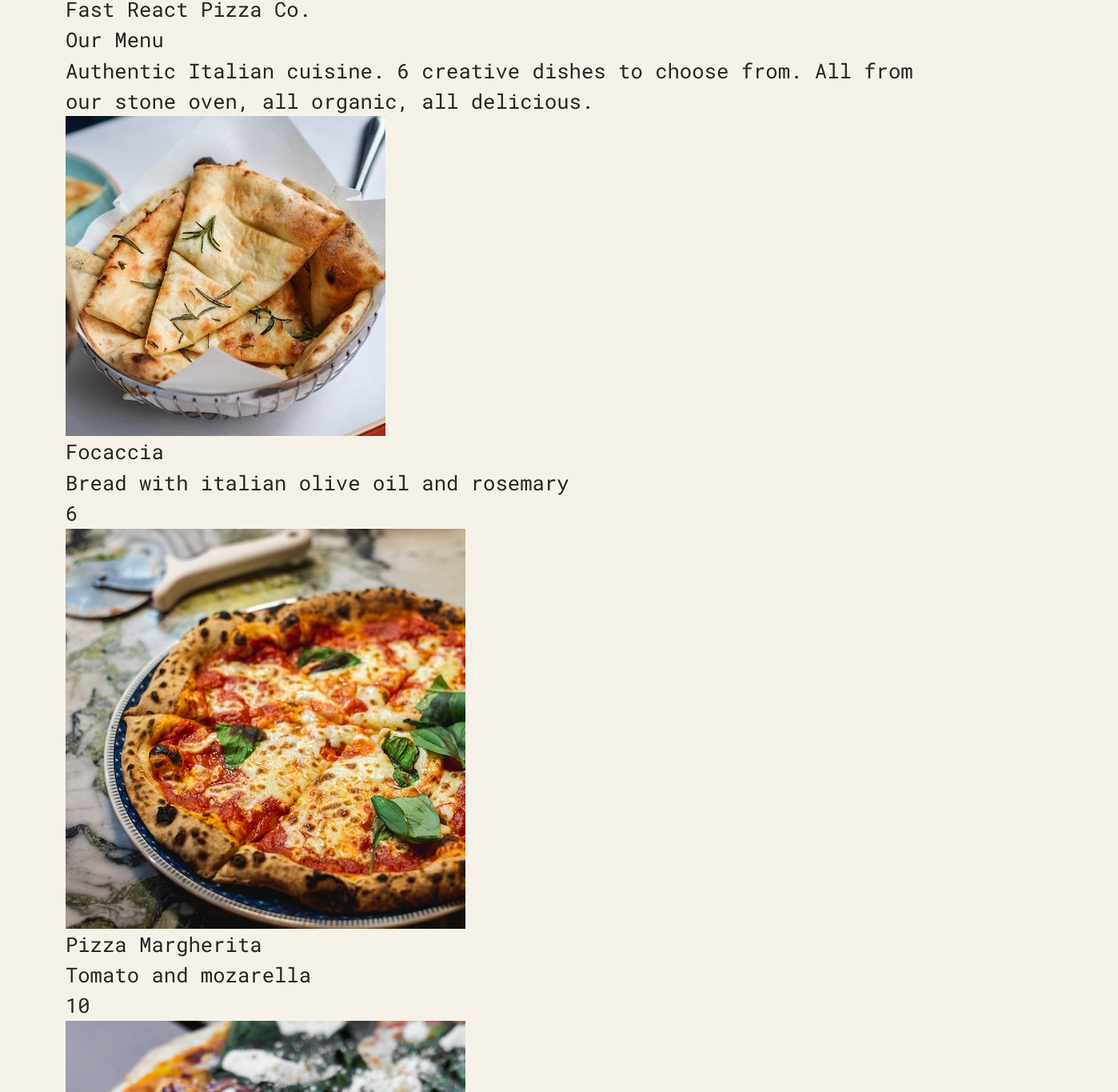
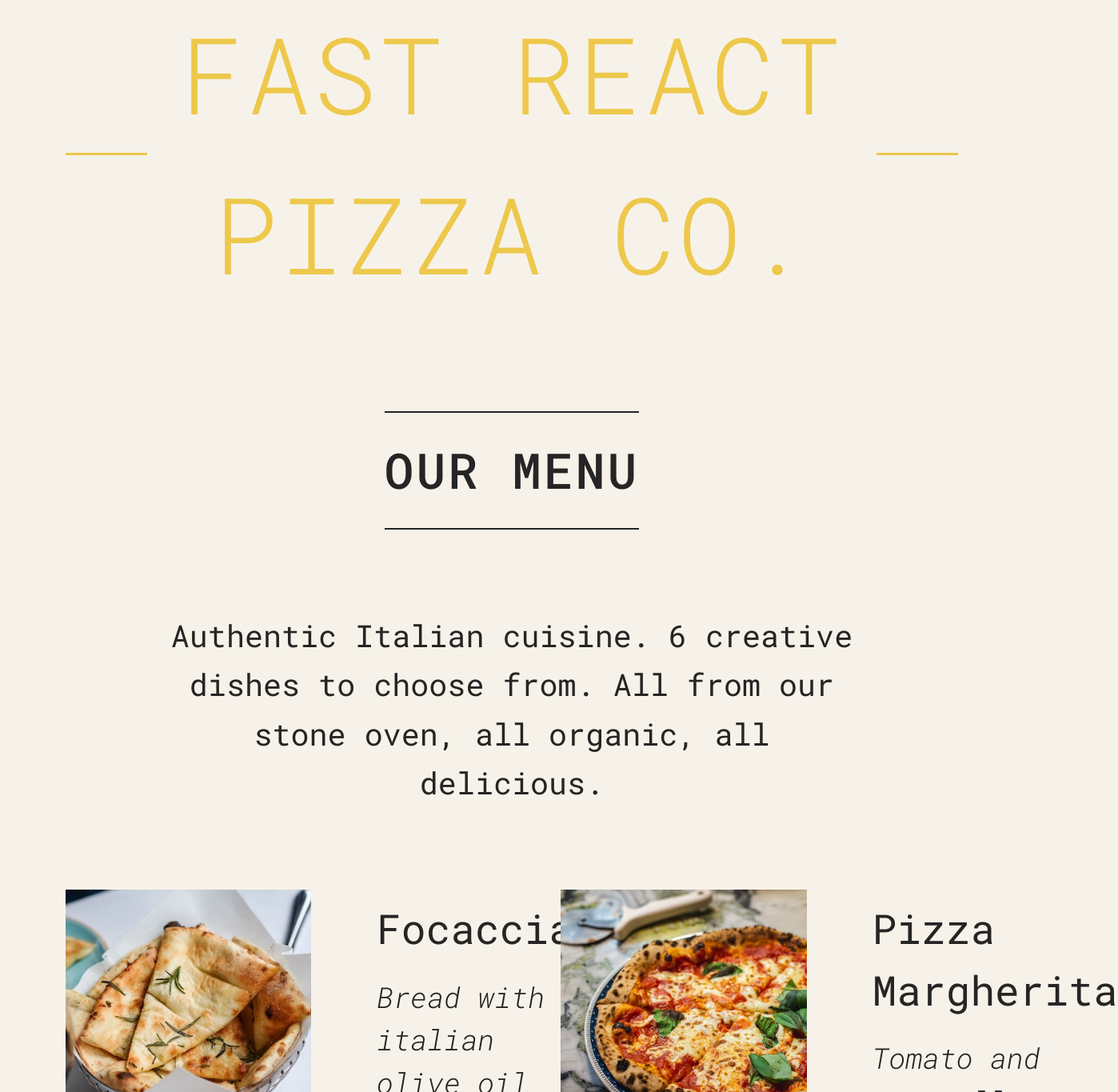
Before and after one commit to leonardodavinci2049/pizza-menu, a React (Vite) app: page / in a window 1280 px wide. Shown: the part 90-1455 px from the top of the page at 80% size, 1398 px wide, since content can reach past the window. Built offline with nearby package versions, Linux system fonts and the light colour scheme.

Commit message:
chore: Migration to tailwind in progress

```diff
--- a/src/app/App.tsx
+++ b/src/app/App.tsx
@@ -4,7 +4,7 @@ import Header from "../components/Header";
 
 function App() {
   return (
-    <div>
+    <div className="max-w-[80rem] mx-auto flex flex-col items-center gap-[4.8rem]">
       <Header />
       <Menu />
 
--- a/src/components/Footer.tsx
+++ b/src/components/Footer.tsx
@@ -7,7 +7,7 @@ const Footer = () => {
   const closeHour = 22;
   const isOpen = hour >= openHour && hour <= closeHour;
   return (
-    <footer >
+    <footer className="text-[1.4rem]">
       {isOpen ? (
         <Order closeHour={closeHour} openHour={openHour} />
       ) : (
--- a/src/components/Header.tsx
+++ b/src/components/Header.tsx
@@ -2,8 +2,10 @@ import "../index.css";
 
 const Header = () => {
   return (
-    <header >
-      <h1 >Fast React Pizza Co.</h1>
+    <header className="self-stretch">
+      <h1 className="text-[#edc84b] uppercase text-center text-[5.2rem] font-light tracking-[3px] relative w-full block before:block before:content-[''] before:h-[3px] before:w-[4rem] before:bg-[#edc84b] before:absolute before:top-[calc(50%-1px)] before:left-0 after:block after:content-[''] after:h-[3px] after:w-[4rem] after:bg-[#edc84b] after:absolute after:top-[calc(50%-1px)] after:right-0">
+        Fast React Pizza Co.
+      </h1>
     </header>
   );
 };
--- a/src/components/Menu.tsx
+++ b/src/components/Menu.tsx
@@ -6,23 +6,27 @@ const Menu = () => {
   // const pizzas = [];
   const numPizzas = pizzas.length;
   return (
-    <main >
-      <h2>Our Menu</h2>
+    <main className="flex flex-col items-center gap-16">
+      <h2 className="inline-block py-4 border-t-2 border-b-2 border-current text-[2.4rem] uppercase tracking-[3px] font-medium">
+        Our Menu
+      </h2>
       {numPizzas > 0 ? (
         <>
-          <p>
+          <p className="text-[1.5rem] text-center leading-[1.6] w-4/5">
             Authentic Italian cuisine. 6 creative dishes to choose from. All
             from our stone oven, all organic, all delicious.
           </p>
 
-          <ul >
+          <ul className="list-none grid grid-cols-2 gap-[4.8rem]">
             {pizzas.map((pizza) => (
               <Pizza key={pizza.name} {...pizza} />
             ))}
           </ul>
         </>
       ) : (
-        <p>We're still working on our menu. Please come back later :)</p>
+        <p className="text-[1.5rem] text-center leading-[1.6] w-4/5">
+          We're still working on our menu. Please come back later :)
+        </p>
       )}
     </main>
   );
--- a/src/components/Order.tsx
+++ b/src/components/Order.tsx
@@ -1,13 +1,21 @@
 import "../index.css";
 
-const Order = ({ closeHour, openHour }: { closeHour: number; openHour: number }) => {
+const Order = ({
+  closeHour,
+  openHour,
+}: {
+  closeHour: number;
+  openHour: number;
+}) => {
   return (
-    <div >
+    <div className="flex flex-col items-center gap-[2.4rem]">
       <p>
         We're open from {openHour}:00 to {closeHour}:00. Come visit us or order
         online.
       </p>
-      <button >Order</button>
+      <button className="text-inherit font-inherit border-none text-[1.4rem] font-medium bg-[#edc84b] hover:bg-[#e9bb24] py-[1.4rem] px-[3.2rem] cursor-pointer transition-all duration-200">
+        Order
+      </button>
     </div>
   );
 };
--- a/src/components/Pizza.tsx
+++ b/src/components/Pizza.tsx
@@ -16,19 +16,18 @@ const Pizza = ({
   soldOut,
 }: TypePizzaProps) => {
   return (
-    <li >
-      <img src={photoName} alt={name} />
-      <div>
-        <h3>{name}</h3>
-        <p>{ingredients}</p>
-
-        {/* {pizzaObj.soldOut ? (
-          <span>SOLD OUT</span>
-        ) : (
-          <span>{pizzaObj.price}</span>
-        )} */}
-
-        <span>{soldOut ? "SOLD OUT" : price}</span>
+    <li className="flex gap-[3.2rem]">
+      <img
+        src={photoName}
+        alt={name}
+        className="w-[12rem] aspect-square self-start"
+      />
+      <div className="flex flex-col gap-[0.8rem] py-[0.4rem]">
+        <h3 className="text-[2rem] font-normal">{name}</h3>
+        <p className="text-[1.4rem] font-light italic mb-auto">{ingredients}</p>
+        <span className="block text-[1.6rem]">
+          {soldOut ? "SOLD OUT" : price}
+        </span>
       </div>
     </li>
   );
```
